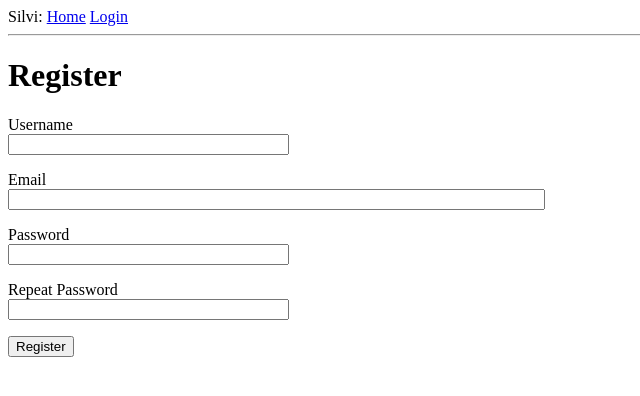
After one commit to spark0119/silvi, a Flask app: page /register in a window 1280 px wide. The commit adds this page. Shown: the top 396 px of the page, without its empty margins (0-640 px from the left). Run offline with Flask 2, Linux system fonts and the light colour scheme.

Commit message:
login, avatar, error handling done'

```diff
--- a/app/forms.py
+++ b/app/forms.py
@@ -1,9 +1,43 @@
 from flask_wtf import FlaskForm
-from wtforms import StringField, PasswordField, BooleanField, SubmitField
-from wtforms.validators import DataRequired
+from wtforms import StringField, PasswordField, BooleanField, SubmitField, TextAreaField
+from wtforms.validators import ValidationError, DataRequired, Email, EqualTo, Length
+from app.models import User
 
 class LoginForm(FlaskForm):
     username = StringField('Are you Chloe or Sean?', validators=[DataRequired()])
     password = PasswordField('Password', validators=[DataRequired()])
     remember_me = BooleanField('Remember Me')
     submit = SubmitField('Sign in')
+
+class RegistrationForm(FlaskForm):
+    username = StringField('Username', validators=[DataRequired()])
+    email = StringField('Email', validators=[DataRequired(), Email()])
+    password = PasswordField('Password', validators=[DataRequired()])
+    password2 = PasswordField(
+        'Repeat Password', validators=[DataRequired(), EqualTo('password')])
+    submit = SubmitField('Register')
+
+    def validate_username(self, username):
+        user = User.query.filter_by(username=username.data).first()
+        if user is not None:
+            raise ValidationError('Please use a different username')
+
+    def valdiate_email(self, email):
+        email = User.query.filter_by(email=email.data).first()
+        if email is not None:
+            raise ValidationError('Please use a different email address.')
+
+class EditProfileForm(FlaskForm):
+    username = StringField('Username', validators=[DataRequired()])
+    about_me = TextAreaField('About me', validators=[Length(min=0, max=140)])
+    submit = SubmitField('Submit')
+
+    def __init__(self, original_username, *args, **kwargs):
+        super(EditProfileForm, self).__init__(*args, **kwargs)
+        self.original_username = original_username
+
+    def validate_username(self, username):
+        if username.data != self.original_username:
+            user = User.query.filter_by(username=self.username.data).first()
+            if user is not None:
+                raise ValidationError('Please use a different username.')
--- a/app/routes.py
+++ b/app/routes.py
@@ -1,13 +1,15 @@
-from flask import render_template
-from app import app
-from app.forms import LoginForm
-from flask_login import current_user, login_user
-from app.models import user
+from flask import Flask, render_template, flash, redirect, url_for, request
+from app import app, db
+from app.forms import LoginForm, RegistrationForm, EditProfileForm
+from flask_login import current_user, login_user, logout_user, login_required
+from app.models import User
+from datetime import datetime
+from werkzeug.urls import url_parse
 
 @app.route('/')
 @app.route('/index')
+@login_required
 def index():
-    user = {'username':'Sean'}
     posts = [
         {
             'author': {'username':'Chloe'},
@@ -18,18 +20,72 @@ def index():
             'body': 'We are sitting in a cafe'
         }
     ]
-    return render_template('index.html', title='Home', user=user, posts=posts)
+    return render_template('index.html', title='Home', posts=posts)
 
 @app.route('/login', methods=['GET','POST'])
 def login():
+    if current_user.is_authenticated:
+        return redirect(url_for('index'))
     form = LoginForm()
     if form.validate_on_submit():
-        flash('Login requested for user {}, remember_me={}'.format(
-            form.username.data, form.remember_me.data))
+        user = User.query.filter_by(username=form.username.data).first()
+        if user is None or not user.check_password(form.password.data):
+            flash('Invalid username or password')
+            return redirect(url_for('login'))
+        login_user(user, remember=form.remember_me.data)
+        next_page = request.args.get('next')
+        if not next_page or url_parse(next_page).netloc != '':
+            next_page = url_for('index')
+        return redirect(next_page)
+    return render_template('login.html', title='Sign in', form=form)
+
+@app.route('/logout')
+def logout():
+    logout_user()
+    return redirect(url_for('index'))
+
+@app.route('/register', methods=['GET','POST'])
+def register():
+    if current_user.is_authenticated:
         return redirect(url_for('index'))
-    return render_template('login.html', title='Sign In', form=form)
+    form = RegistrationForm()
+    if form.validate_on_submit():
+        user = User(username=form.username.data, email=form.email.data)
+        user.set_password(form.password.data)
+        db.session.add(user)
+        db.session.commit()
+        flash('Congratulations, you are now a registered user!')
+        return redirect(url_for('login'))
+    return render_template('register.html', title='Register',form=form)
 
-@app.route('/reflection')
-def reflection():
+@app.route('/user/<username>')
+@login_required
+def user(username):
+    user = User.query.filter_by(username=username).first_or_404()
+    posts = [
+        {'author': user, 'body': 'Test post #1'},
+        {'author': user, 'body': 'Test post #2'}
+    ]
+    return render_template('user.html',user=user, posts=posts)
 
-    return render_template('reflection.html', title='Reflection', user=user)
+@app.before_request
+def before_requiest():
+    if current_user.is_authenticated:
+        current_user.last_seen = datetime.utcnow()
+        db.session.commit()
+
+@app.route('/edit_profile', methods=['GET','POST'])
+@login_required
+def edit_profile():
+    form = EditProfileForm(current_user.username)
+    if form.validate_on_submit():
+        current_user.username = form.username.data
+        current_user.about_me = form.about_me.data
+        db.session.commit()
+        flash('Your changes have been saved.')
+        return redirect(url_for('edit_profile'))
+    elif request.method == 'GET':
+        form.username.data = current_user.username
+        form.about_me.data = current_user.about_me
+    return render_template('edit_profile.html', title='Edit Profile',
+                           form=form)
--- /dev/null
+++ b/app/templates/404.html
@@ -0,0 +1,6 @@
+{% extends "base.html" %}
+
+{% block content %}
+    <h1>File Not Found</h1>
+    <p><a href="{{ url_for('index') }}">Back</a></p>
+{% endblock %}
--- /dev/null
+++ b/app/templates/_post.html
@@ -0,0 +1,6 @@
+<table>
+    <tr valign="top">
+        <td><img src=""{{ post.author.avatar(36) }}"></td>
+        <td>{{ post.author.username }} says:<br>{{ post.body }}</td>
+    </tr>
+</table>
--- a/app/templates/base.html
+++ b/app/templates/base.html
@@ -12,8 +12,13 @@
     <div>
         Silvi:
         <a href="{{ url_for('index') }}">Home</a>
+        {% if current_user.is_anonymous %}
         <a href="{{ url_for('login') }}">Login</a>
-        <a href="{{ url_for('reflection')}">Reflect Weekly</a>
+        {% else %}
+        <a href="{{ url_for('user', username=current_user.username)}}">Profile</a>
+        <a href="{{ url_for('logout')}}">Logout</a>
+        {% endif %}
+
     </div>
     <hr>
     {% with messages = get_flashed_messages() %}
--- a/app/templates/index.html
+++ b/app/templates/index.html
@@ -1,7 +1,7 @@
 {% extends "base.html" %}
 
 {% block content %}
-    <h1>Hello, {{ user.username }}!</h1>
+    <h1>Hello, {{ current_user.username }}!</h1>
     {% for post in posts %}
     <div><p>{{ post.author.username }} says: <b> {{ post.body }}</b></p></div>
     {% endfor %}
--- a/app/templates/login.html
+++ b/app/templates/login.html
@@ -21,4 +21,5 @@
         <p>{{ form.remember_me() }} {{ form.remember_me.label }}</p>
         <p>{{ form.submit() }}</p>
     </form>
+<p>New User? <a href="{{url_for('register')}}">Click to Register!</a></p>
 {% endblock %}
--- /dev/null
+++ b/app/templates/register.html
@@ -0,0 +1,37 @@
+{% extends "base.html" %}
+
+{% block content %}
+    <h1>Register</h1>
+    <form action="" method="post">
+        {{ form.hidden_tag() }}
+        <p>
+            {{ form.username.label }}<br>
+            {{ form.username(size=32) }}<br>
+            {% for error in form.username.errors %}
+            <span style="color: red;">[{{ error }}]</span>
+            {% endfor %}
+        </p>
+        <p>
+            {{ form.email.label }}<br>
+            {{ form.email(size=64) }}<br>
+            {% for error in form.email.errors %}
+            <span style="color: red;">[{{ error }}]</span>
+            {% endfor %}
+        </p>
+        <p>
+            {{ form.password.label }}<br>
+            {{ form.password(size=32) }}<br>
+            {% for error in form.password.errors %}
+            <span style="color: red;">[{{ error }}]</span>
+            {% endfor %}
+        </p>
+        <p>
+            {{ form.password2.label }}<br>
+            {{ form.password2(size=32) }}<br>
+            {% for error in form.password2.errors %}
+            <span style="color: red;">[{{ error }}]</span>
+            {% endfor %}
+        </p>
+        <p>{{ form.submit() }}</p>
+    </form>
+{% endblock %}
--- a/config.py
+++ b/config.py
@@ -6,3 +6,9 @@ class Config(object):
     SQLALCHEMY_DATABASE_URI = os.environ.get('DATABASE_URL') or \
         'sqlite:///' + os.path.join(basedir, 'app.db')
     SQLALCHEMY_TRACK_MODIFICATIONS = False
+    MAIL_SERVER = os.environ.get('MAIL_SERVER')
+    MAIL_PORT = int(os.environ.get('MAIL_PORT') or 25)
+    MAIL_USE_TLS = os.environ.get('MAIL_USE_TLS') is not None
+    MAIL_USERNAME = os.environ.get('MAIL_USERNAME')
+    MAIL_PASSWORD = os.environ.get('MAIL_PASSWORD')
+    ADMINS = ['spark1901@gmail.com']
--- a/silvi.py
+++ b/silvi.py
@@ -3,4 +3,4 @@ from app.models import User, Post
 
 @app.shell_context_processor
 def make_shell_context():
-    return {'db':db, 'User': User, 'Post': Post}
+   return {'db':db, 'User': User, 'Post': Post}
```
Also changed, not shown: app/__init__.py (+33 -1 lines), app/errors.py (added, +11 -0 lines), app/models.py (+13 -5 lines), app/templates/500.html (added, +7 -0 lines), app/templates/edit_profile.html (added, +23 -0 lines), app/templates/user.html (added, +20 -0 lines), migrations/versions/f9af9e2aa90d_new_fields_in_user_molde.py (added, +30 -0 lines), app.db, requirements.txt (added), 1 other file.
